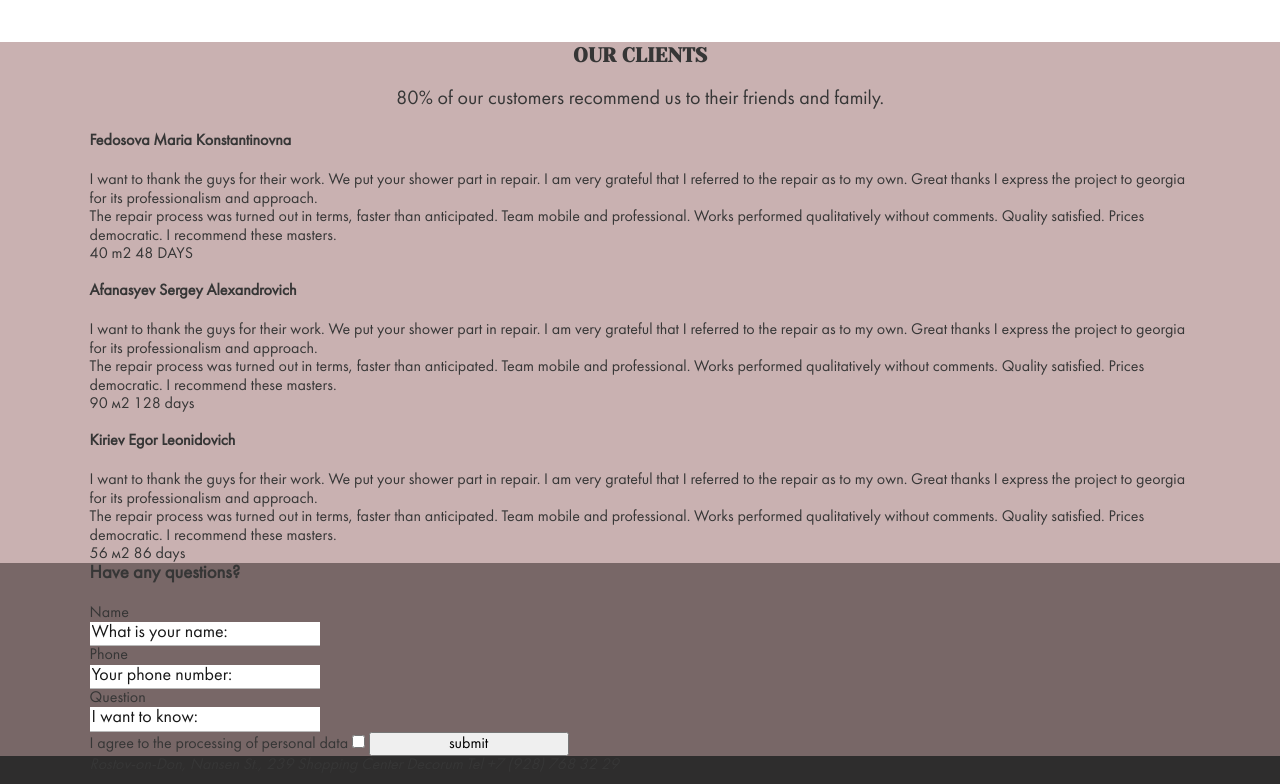
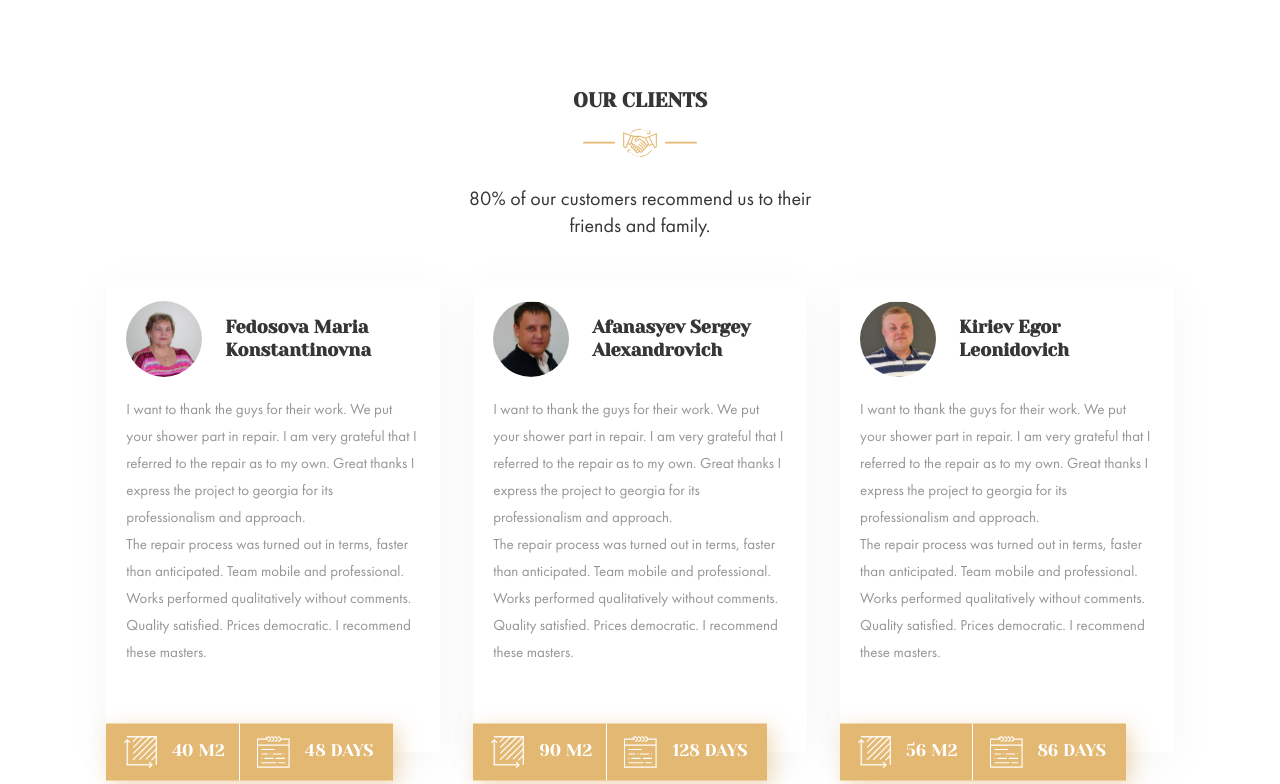
Before and after one commit to mesmeri/repair-design-project, a website: page index.html in a window 1280 px wide. Shown: the part 7820-8604 px from the top of the page. Drawn offline with nearby package versions, Linux system fonts and the light colour scheme; files that its build step writes are made by us from their sources.

Commit message:
feat: add styles for section Reviews

```diff
--- a/index.html
+++ b/index.html
@@ -607,56 +607,68 @@
 					<h2 class="section_title section_title--img">
 						Our clients
 					</h2>
-					<p class="text">
+					<p class="text about_customers">
 						80% of our customers recommend us to their friends and family.
 					</p>
-					<div class="reviews-list">
-						<div class="reviews-list__item">
-							<img src="" alt="" class="reviews-list__photo">
-							<h4 class="reviews-list__name">
+					<div class="reviews_list">
+						<div class="reviews_list-item">
+							<div class="reviews_list-title">
+								<img src="assets/images/reviews/photo-1.jpg" alt="" class="reviews_list-photo">
+								<h4 class="reviews_list-name">
 									Fedosova Maria Konstantinovna
 								</h4>
-							<p class="reviews-list__text">
+							</div>
+							<div class="reviews_list-content">
+								<p>
 									I want to thank the guys for their work. We put your shower part in repair. I am very grateful that I referred to the repair as to my own. Great thanks I express the project to georgia for its professionalism and approach.
 								</p>
-							<p class="reviews-list__text">
+								<p>
 									The repair process was turned out in terms, faster than anticipated. Team mobile and professional. Works performed qualitatively without comments. Quality satisfied. Prices democratic. I recommend these masters.
 								</p>
-							<div class="reviews-list__project-info">
-								<span class="reviews-list__area">40 m2</span>
-								<span class="reviews-list__term">48 DAYS</span>
+							</div>
+							<div class="reviews_list-project_info">
+								<span class="reviews_list-area">40 m2</span>
+								<span class="reviews_list-term">48 DAYS</span>
 							</div>
 						</div>
-						<div class="reviews-list__item">
-							<img src="" alt="" class="reviews-list__photo">
-							<h4 class="reviews-list__name">
+						<div class="reviews_list-item">
+							<div class="reviews_list-title">
+								<img src="assets/images/reviews/photo-2.jpg" alt="" class="reviews_list-photo">
+								<h4 class="reviews_list-name">
 									Afanasyev Sergey Alexandrovich
 								</h4>
-							<p class="reviews-list__text">
+							</div>
+							<div class="reviews_list-content">
+								<p>
 									I want to thank the guys for their work. We put your shower part in repair. I am very grateful that I referred to the repair as to my own. Great thanks I express the project to georgia for its professionalism and approach.
 								</p>
-							<p class="reviews-list__text">
+								<p>
 									The repair process was turned out in terms, faster than anticipated. Team mobile and professional. Works performed qualitatively without comments. Quality satisfied. Prices democratic. I recommend these masters.
 								</p>
-							<div class="reviews-list__project-info">
-								<span class="reviews-list__area">90 м2</span>
-								<span class="reviews-list__term">128 days</span>
+							</div>
+							<div class="reviews_list-project_info">
+								<span class="reviews_list-area">90 м2</span>
+								<span class="reviews_list-term">128 days</span>
 							</div>
 						</div>
-						<div class="reviews-list__item">
-							<img src="" alt="" class="reviews-list__photo">
-							<h4 class="reviews-list__name">
+						<div class="reviews_list-item">
+							<div class="reviews_list-title">
+								<img src="assets/images/reviews/photo-3.jpg" alt="" class="reviews_list-photo">
+								<h4 class="reviews_list-name">
 									Kiriev Egor Leonidovich
 								</h4>
-							<p class="reviews-list__text">
+							</div>
+							<div class="reviews_list-content">
+								<p>
 									I want to thank the guys for their work. We put your shower part in repair. I am very grateful that I referred to the repair as to my own. Great thanks I express the project to georgia for its professionalism and approach.
 								</p>
-							<p class="reviews-list__text">
+								<p>
 									The repair process was turned out in terms, faster than anticipated. Team mobile and professional. Works performed qualitatively without comments. Quality satisfied. Prices democratic. I recommend these masters.
 								</p>
-							<div class="reviews-list__project-info">
-								<span class="reviews-list__area">56 м2</span>
-								<span class="reviews-list__term">86 days</span>
+							</div>
+							<div class="reviews_list-project_info">
+								<span class="reviews_list-area">56 м2</span>
+								<span class="reviews_list-term">86 days</span>
 							</div>
 						</div>
 					</div>
--- a/scss/abstracts/_variables.scss
+++ b/scss/abstracts/_variables.scss
@@ -2,6 +2,7 @@ $light-text-color: #ffffff;
 $dark-text-color: #363636;
 $accent-color: #E3B873;
 $form-text-color: #181818;
+$pale-text-color: #959595;
 
 $text-font: "Futura BookC", sans-serif;
 $accent-font: "Futura DemiC", sans-serif;
--- a/scss/base/_base.scss
+++ b/scss/base/_base.scss
@@ -38,6 +38,16 @@ a {
 input:focus {
   outline: none;
   border-bottom: 2px solid darken($accent-color, 35%);
+}
+
+h2,
+h3 {
+  margin-top: 0;
+}
+
+ul,
+p {
+  margin: 0;
 }
 
 .visually_hidden {
@@ -129,7 +139,6 @@ input:focus {
   position: relative;
 }
 
-/* Temporary styles */
 .text {
     font-size: 20px;
     line-height: 1.35;
@@ -137,13 +146,8 @@ input:focus {
     max-width: 680px;
     margin: 0 auto;
 }
+/* Temporary styles */
 
-.reviews {
-  background-color: #c9b1b1;
-  .wrapper-centered {
-    background-color: #8f8c8b;
-  }
-}
 
 .questions {
   background-color: #786767;
@@ -171,13 +175,3 @@ input:focus {
     background-color: #8f8c8b;
   }
 }
-
-h2,
-h3 {
-  margin-top: 0;
-}
-
-ul,
-p {
-  margin: 0;
-}
--- a/scss/main.scss
+++ b/scss/main.scss
@@ -20,5 +20,6 @@
 @import "sections/projects";
 @import "sections/measurement";
 @import "sections/team";
+@import "sections/reviews";
 
 @import "base/media";
--- /dev/null
+++ b/scss/sections/_reviews.scss
@@ -0,0 +1,84 @@
+.reviews {
+	padding: 45px 0;
+	.section_title {
+		color: $dark-text-color;
+		&--img::after {
+			content: url("../assets/images/svg/reviews.svg");
+		}
+	}
+	&_list {
+		display: flex;
+		justify-content: space-around;
+		margin-bottom: 70px;
+		&-item {
+			width: calc((100% - 100px) / 3);
+			padding: 20px 20px 85px 20px;
+			position: relative;
+			box-shadow: 0px 10px 50px rgba(0, 0, 0, 0.04);
+		}
+		&-title {
+			display: flex;
+			align-items: center;
+			margin-bottom: 20px;
+		}
+		&-photo {
+			width: 76px;
+			height: 76px;
+			border-radius: 50%;
+			margin-right: 23px;
+		}
+		&-name {
+			font-size: 18px;
+			line-height: 1.28;
+			max-width: 180px;
+			font-family: $title-font;
+			margin-bottom: 0;
+		}
+		&-content {
+			font-size: 15px;
+			line-height: 1.8;
+			color: $pale-text-color;
+		}
+		&-project_info {
+			position: absolute;
+			display: flex;
+			bottom: 0;
+			left: 0;
+			transform: translateY(50%);
+			background-color: $accent-color;
+			font-size: 17px;
+			line-height: 1.41;
+			color: $light-text-color;
+			text-transform: uppercase;
+			font-family: $title-font;
+			box-shadow: 5px 5px 20px rgba($accent-color, 0.5);
+		}
+		&-area::before,
+		&-term::before {
+			content: "";
+			width: 33px;
+			height: 33px;
+			display: inline-block;
+			vertical-align: middle;
+			margin-right: 15px;
+		}
+		&-area {
+			border-right: 1px solid #ffffff;
+			padding: 12px 14px 12px 18px;
+			&::before {
+				background: url('../assets/images/svg/area.svg') no-repeat center;
+			}
+		}
+		&-term {
+			padding: 12px 20px 12px 17px;
+			&::before {
+				background: url('../assets/images/svg/scedule.svg') no-repeat center;
+			}
+		}
+	}
+
+}
+.about_customers {
+	max-width: 360px;
+	margin-bottom: 40px;
+}
```
Also changed, not shown: assets/images/reviews/photo-1.jpg (added), assets/images/reviews/photo-2.jpg (added), assets/images/reviews/photo-3.jpg (added), assets/images/svg/area.svg (added), assets/images/svg/bag.svg (added), assets/images/svg/idea.svg (added), assets/images/svg/pen.svg (added), assets/images/svg/pig2.svg (deleted), assets/images/svg/reviews.svg (added), assets/images/svg/scedule.svg (added). Lines whose indentation alone changed are shown as unchanged.
